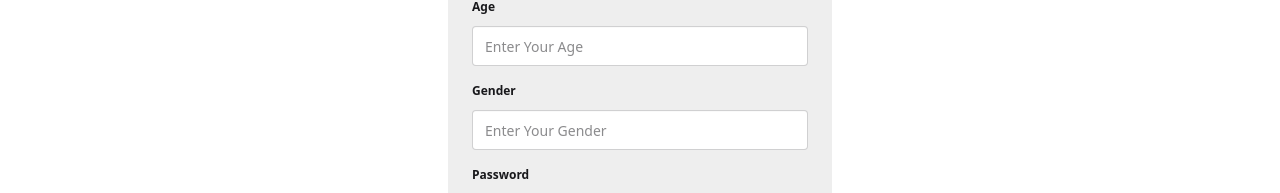
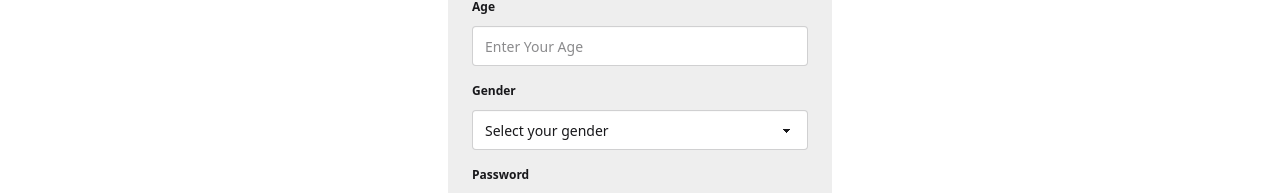
Before and after one commit to piyushmakhijaa/devTindFront, a React (Vite) app: page /signup in a window 1280 px wide. Shown: the part 409-602 px from the top of the page. Built offline with nearby package versions, Linux system fonts and the light colour scheme.

Commit message:
Added dropdown gender

```diff
--- a/src/components/PricingCard.jsx
+++ b/src/components/PricingCard.jsx
@@ -17,8 +17,8 @@ async function handleOrder(){
         order_id: response.data.order.id , // This is the order_id created in the backend
         prefill: {
           name: response.data.order.notes.firstName,
-          email: 'piyush.test@example.com',
-          contact: '9999999999'
+          email: response.data.order.notes.emailId,
+          contact: response.data.order.notes.phone
         },
         theme: {
           color: '#F37254'
--- a/src/pages/SignUp.jsx
+++ b/src/pages/SignUp.jsx
@@ -109,18 +109,27 @@ try {
         />
       </fieldset>
 
-          <fieldset className="fieldset">
-        <label className="fieldset-legend" htmlFor="age">Gender</label>
-        <input
-        id="gender"
-          type="text"
-          className="input input-bordered w-full"
-          placeholder="Enter Your Gender"
-          value={gender}
-          onChange={(e)=> setGender(e.target.value)}
-          required
-        />
-      </fieldset>
+<fieldset className="fieldset">
+  <label className="fieldset-legend" htmlFor="gender">
+    Gender
+  </label>
+
+  <select
+    id="gender"
+    className="select select-bordered w-full"
+    value={gender}
+    onChange={(e) => setGender(e.target.value)}
+    required
+  >
+    <option value="" disabled>
+      Select your gender
+    </option>
+    <option value="Male">Male</option>
+    <option value="Female">Female</option>
+    <option value="Others">Others</option>
+  </select>
+</fieldset>
+
 
 
       <fieldset className="fieldset">
```
